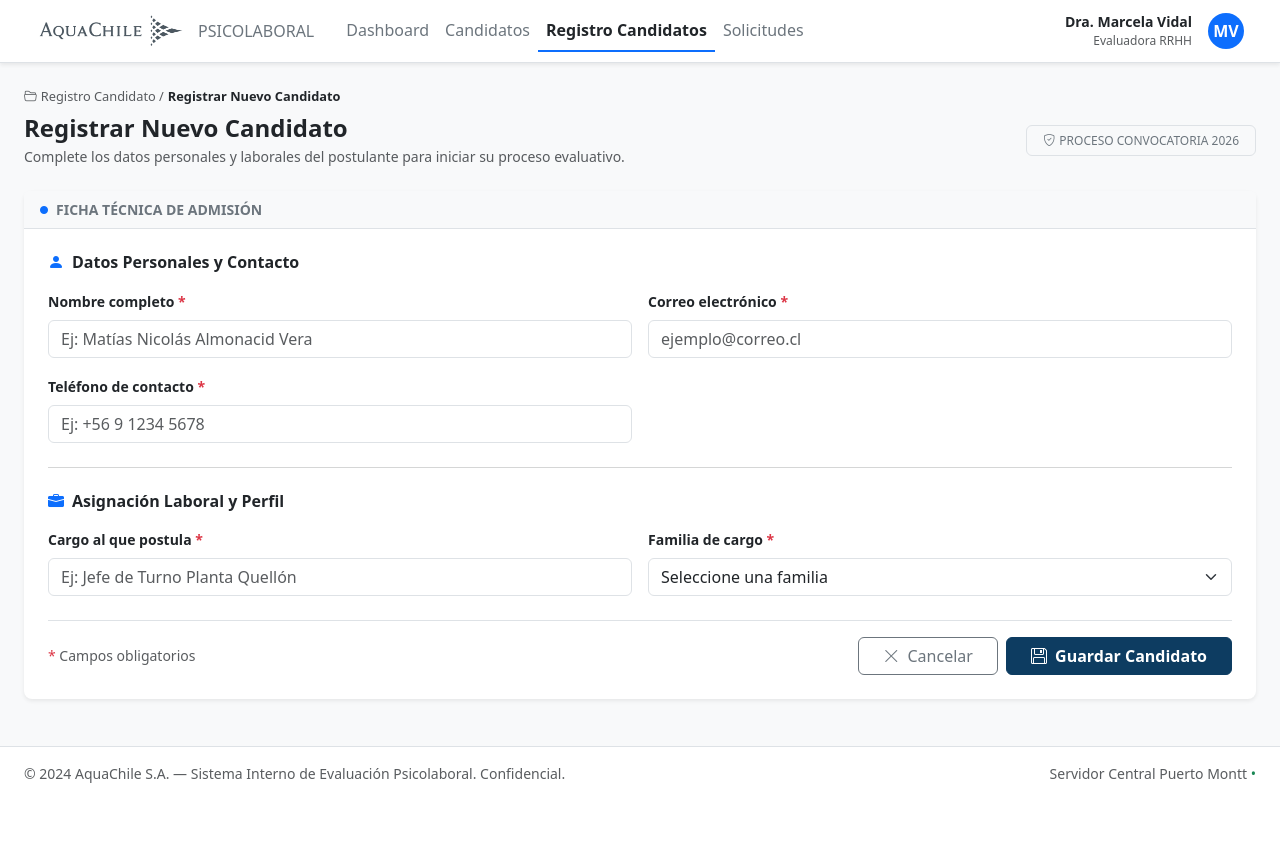
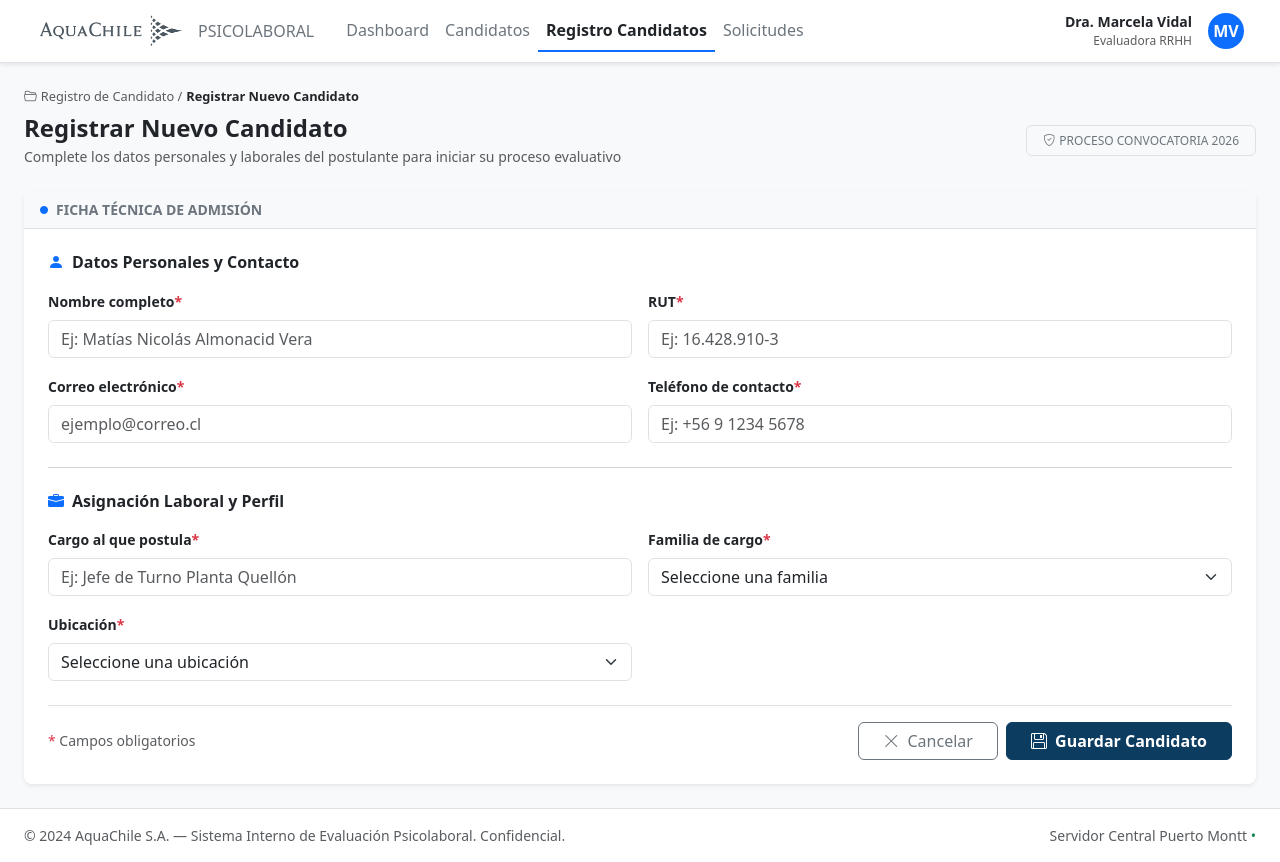
Before and after one commit to bemontoya/AquaChile, a React (Vite) app in the folder vcm-psicolaboral/: page / in a window 1280 px wide. Both pictures are taken after typing "Sample" into the empty fields and a click on the button "+ Registrar Nuevo Candidato". Before the commit the page ends 800 px from the top, so only its background shows below. Built offline with nearby package versions, Linux system fonts and the light colour scheme.

Commit message:
feat(candidatos): guarda el registro y lo agrega a la tabla

```diff
--- a/vcm-psicolaboral/src/App.jsx
+++ b/vcm-psicolaboral/src/App.jsx
@@ -14,7 +14,7 @@ export default function App() {
   const [vistaActual, setVistaActual] = useState('candidatos');
 
   const [solicitudes] = useState(solicitudesIniciales);
-  const [candidatos] = useState(candidatosIniciales);
+  const [candidatos, setCandidatos] = useState(candidatosIniciales);
 
   const [filtroActual, setFiltroActual] = useState('Todos');
   const [busqueda, setBusqueda] = useState('');
@@ -29,6 +29,12 @@ export default function App() {
 
     return coincideEstado && coincideBusqueda;
   });
+
+  //Agrega un candidato nuevo al estado y vuelve al lsitado
+  const agregarCandidato = (nuevoCandidato) => {
+    setCandidatos((prev) => [...prev, nuevoCandidato]);
+    setVistaActual('candidatos');
+  }
 
   return (
     <div className="bg-light min-vh-100 d-flex flex-column">
@@ -57,7 +63,10 @@ export default function App() {
 
         {/* Vista: Registro Candidatos (Formulario) */}
         {vistaActual === 'nuevo_candidato' && (
-          <RegistroCandidato onCancelar={() => setVistaActual('candidatos')} />
+          <RegistroCandidato
+            onAgregar={agregarCandidato}
+            onCancelar={() => setVistaActual('candidatos')}
+          />
         )}
 
         {/* Vista: Solicitudes (Abre la tabla de solicitudes) */}
--- a/vcm-psicolaboral/src/components/RegistroCandidato.jsx
+++ b/vcm-psicolaboral/src/components/RegistroCandidato.jsx
@@ -1,18 +1,19 @@
-import React, { useState } from 'react';
+import { useState } from 'react';
+import { FAMILIAS_CANDIDATOS, UBICACIONES } from '../data/catalogos';
 
-// se recibe 'onCancelar' desde App.jsx para permitir regresar a las solicitudes
-export default function CandidatoForm({ onCancelar }) {
-
-  // estado para guardar los campos ingresados por el usuario
+// se recuben 'onCancelar' y 'onGuardar' desde App.jsx
+export default function RegistroCandidato({onCancelar, onAgregar}) {
   const [formData, setFormData] = useState({
     nombre: '',
+    rut: '',
     email: '',
     telefono: '',
     cargo: '',
+    ubicacion: '',
     familiaCargo: ''
 });
 
-  // actualiza de forma dinamica el estado de un formulario
+// actualiza de forma dinamica el estado del formulario
 const handleChange = (e) => {
   const { name, value } = e.target;
   setFormData({
@@ -21,12 +22,20 @@ export default function CandidatoForm({ onCancelar }) {
   });
 };
 
-  // acción al enviar el formulario
-  const handleSubmit = (e) => {
+// accion al enviar el formulario
+const handleSubmit=(e)=>{
   e.preventDefault(); // Evita el refresco de la página
-    alert(`Candidato "${formData.nombre}" registrado exitosamente.`);//muestra un mensaje cuando se registre correctamente
 
-    // regresa automaticamente a la pantalla solicitudes
+  // Iniciales: primera letra del nombre + primera del apellido paterno
+  const palabras=formData.nombre.trim().split(/\s+/);
+  const iniciales=((palabras[0]?.[0] || '')+(palabras[2]?.[0] || palabras[1]?.[0] || '')).toUpperCase();
+
+  //Envia el candidato al estado de App.jsx (lo agrega a la tabla)
+  if (onAgregar) {
+    onAgregar({ id: Date.now(), iniciales, ...formData});
+  }
+
+  // regresa automaticamente al listado
   if (onCancelar) {
     onCancelar();
   }
@@ -34,19 +43,16 @@ export default function CandidatoForm({ onCancelar }) {
 
 return (
   <div className="w-100">
-
     {/* 1. ruta de navegación */}
     <div className="text-muted small mb-2 d-flex align-items-center gap-1" style={{ fontSize: '0.8rem' }}>
-        <i className="bi bi-folder2-open"></i> Registro Candidato / <span className="fw-semibold text-dark">Registrar Nuevo Candidato</span>
+      <i className="bi bi-folder2-open"></i>Registro de Candidato / <span className="fw-semibold text-dark">Registrar Nuevo Candidato</span>
     </div>
 
-      {/* 2. título principal de la pantalla */}
+    {/* 2. Título principal de la pantalla */}
     <div className="d-flex flex-column flex-md-row justify-content-between align-items-start align-items-md-center mb-4 gap-2">
       <div>
         <h2 className="h4 fw-bold mb-1 text-dark">Registrar Nuevo Candidato</h2>
-          <p className="text-muted small mb-0">
-            Complete los datos personales y laborales del postulante para iniciar su proceso evaluativo.
-          </p>
+        <p className="text-muted small mb-0">Complete los datos personales y laborales del postulante para iniciar su proceso evaluativo</p>
       </div>
 
       <div>
@@ -56,14 +62,12 @@ export default function CandidatoForm({ onCancelar }) {
       </div>
     </div>
 
-      {/* 3. tarjeta contenedora de la ficha técnica */}
+    {/* 3. Tarjeta contendeora de la ficha técnica */}
     <div className="card border-0 shadow-sm rounded-3">
-
       {/* parte superior de la tarjeta */}
       <div className="card-header bg-light border-bottom py-2 px-3 d-flex justify-content-between align-items-center">
         <span className="small fw-bold text-secondary d-flex align-items-center gap-2">
-            <i className="bi bi-circle-fill text-primary" style={{ fontSize: '0.5rem' }}></i>
-            FICHA TÉCNICA DE ADMISIÓN
+          <i className="bi bi-circle-fill text-primary" style={{ fontSize: '0.5rem' }}></i>FICHA TÉCNICA DE ADMISIÓN
         </span>
       </div>
 
@@ -73,14 +77,14 @@ export default function CandidatoForm({ onCancelar }) {
 
           {/* bloque de datos personales y contacto del postulante */}
           <h6 className="fw-bold mb-3 d-flex align-items-center gap-2 text-dark">
-              <i className="bi bi-person-fill text-primary"></i> Datos Personales y Contacto
+            <i className="bi bi-person-fill text-primary"></i>Datos Personales y Contacto
           </h6>
 
           <div className="row g-3 mb-4">
             {/* campo de nombre completo */}
             <div className="col-md-6">
-                <label className="form-label small fw-semibold">
-                  Nombre completo <span className="text-danger">*</span>
+              <label className="form-label small fw-semibold">Nombre completo
+                <span className="text-danger">*</span>
               </label>
               <input
                 type="text"
@@ -93,16 +97,32 @@ export default function CandidatoForm({ onCancelar }) {
               />
             </div>
 
+            {/* campo de RUT */}
+            <div className="col-md-6">
+              <label className="form-label small fw-semibold">RUT
+                <span className="text-danger">*</span>
+              </label>
+              <input
+                type="text"
+                name="rut"
+                className="form-control form-control-md"
+                placeholder="Ej: 16.428.910-3"
+                value={formData.rut}
+                onChange={handleChange}
+                required
+              />
+            </div>
+
             {/* campo de correo electronico */}
             <div className="col-md-6">
-                <label className="form-label small fw-semibold">
-                  Correo electrónico <span className="text-danger">*</span>
+              <label className="form-label small fw-semibold">Correo electrónico
+                <span className="text-danger">*</span>
               </label>
               <input
-                  type="email"
-                  name="email"
-                  className="form-control form-control-md"
-                  placeholder="ejemplo@correo.cl"
+                type='email'
+                name='email'
+                className='form-control form-control-md'
+                placeholder='ejemplo@correo.cl'
                 value={formData.email}
                 onChange={handleChange}
                 required
@@ -110,15 +130,15 @@ export default function CandidatoForm({ onCancelar }) {
             </div>
 
             {/* campo de teléfono de contacto */}
-              <div className="col-md-6">
-                <label className="form-label small fw-semibold">
-                  Teléfono de contacto <span className="text-danger">*</span>
+            <div className='col-md-6'>
+              <label className='form-label small fw-semibold'>Teléfono de contacto
+                <span className='text-danger'>*</span>
               </label>
               <input
-                  type="text"
-                  name="telefono"
-                  className="form-control form-control-md"
-                  placeholder="Ej: +56 9 1234 5678"
+                type='text'
+                name='telefono'
+                className='form-control form-control-md'
+                placeholder='Ej: +56 9 1234 5678'
                 value={formData.telefono}
                 onChange={handleChange}
                 required
@@ -126,24 +146,24 @@ export default function CandidatoForm({ onCancelar }) {
             </div>
           </div>
 
-            <hr className="my-4 text-muted opacity-25" />
+          <hr className='my-4 text-muted opacity-25' />
 
           {/* asignacion laboral y perfil */}
-            <h6 className="fw-bold mb-3 d-flex align-items-center gap-2 text-dark">
-              <i className="bi bi-briefcase-fill text-primary"></i> Asignación Laboral y Perfil
+          <h6 className='fw-bold mb-3 d-flex align-items-center gap-2 text-dark'>
+            <i className='bi bi-briefcase-fill text-primary'></i>Asignación Laboral y Perfil
           </h6>
 
-            <div className="row g-3 mb-4">
+          <div className='row g-3 mb-4'>
             {/* campo cargo al que postula */}
-              <div className="col-md-6">
-                <label className="form-label small fw-semibold">
-                  Cargo al que postula <span className="text-danger">*</span>
+            <div className='col-md-6'>
+              <label className='form-label small fw-semibold'>Cargo al que postula
+                <span className='text-danger'>*</span>
               </label>
               <input
-                  type="text"
-                  name="cargo"
-                  className="form-control form-control-md"
-                  placeholder="Ej: Jefe de Turno Planta Quellón"
+                type='text'
+                name='cargo'
+                className='form-control form-control-md'
+                placeholder='Ej: Jefe de Turno Planta Quellón'
                 value={formData.cargo}
                 onChange={handleChange}
                 required
@@ -151,48 +171,67 @@ export default function CandidatoForm({ onCancelar }) {
             </div>
 
             {/* select familia de cargo */}
-              <div className="col-md-6">
-                <label className="form-label small fw-semibold">
-                  Familia de cargo <span className="text-danger">*</span>
+            <div className='col-md-6'>
+              <label className='form-label small fw-semibold'>Familia de cargo
+                <span className='text-danger'>*</span>
               </label>
               <select
-                  name="familiaCargo"
-                  className="form-select form-select-md"
+                name='familiaCargo'
+                className='form-select form-select-md'
                 value={formData.familiaCargo}
                 onChange={handleChange}
                 required
               >
                 <option value="">Seleccione una familia</option>
-                  <option value="Operaciones Planta">Operaciones Planta</option>
-                  <option value="Engorda">Engorda / Centro Mar</option>
-                  <option value="Mantenimiento">Mantenimiento Electromecánico</option>
+                {FAMILIAS_CANDIDATOS.map((familia) => (
+                  <option key={familia} value={familia}>{familia}</option>
+                ))}
+              </select>
+            </div>
+
+            {/* select ubicación */}
+            <div className='col-md-6'>
+              <label className='form-label small fw-semibold'>Ubicación
+                <span className='text-danger'>*</span>
+              </label>
+              <select
+                name='ubicacion'
+                className='form-select form-select-md'
+                value={formData.ubicacion}
+                onChange={handleChange}
+                required
+              >
+                <option value="">Seleccione una ubicación</option>
+                {UBICACIONES.map((ubi) => (
+                  <option key={ubi} value={ubi}>{ubi}</option>
+                ))}
               </select>
             </div>
           </div>
 
           {/* botones de accion */}
-            <div className="d-flex flex-column flex-sm-row justify-content-between align-items-sm-center pt-3 gap-3 border-top">
-              <span className="text-muted small">
-                <span className="text-danger">*</span> Campos obligatorios
+          <div className='d-flex flex-column flex-sm-row justify-content-between align-items-sm-center pt-3 gap-3 border-top'>
+            <span className='text-muted small'>
+              <span className='text-danger'>*</span> Campos obligatorios
             </span>
 
-              <div className="d-flex gap-2 justify-content-end">
+            <div className='d-flex gap-2 justify-content-end'>
               {/* boton cancelar */}
               <button
-                  type="button"
-                  className="btn btn-outline-secondary px-4 fw-medium"
+                type='button'
+                className='btn btn-outline-secondary px-4 fw-medium'
                 onClick={onCancelar}
               >
-                  <i className="bi bi-x-lg me-1"></i> Cancelar
+                <i className='bi bi-x-lg me-1'></i> Cancelar
               </button>
 
               {/* boton guardar */}
               <button
-                  type="submit"
-                  className="btn text-white px-4 fw-bold"
-                  style={{ backgroundColor: '#0d3c61', borderColor: '#0d3c61' }}
+                type='submit'
+                className='btn text-white px-4 fw-bold'
+                style={{ backgroundColor: '#0d3c61', borderColor: '#0d3c61'}}
               >
-                  <i className="bi bi-floppy me-1"></i> Guardar Candidato
+                <i className='bi bi-floppy me-1'></i> Guardar Candidato
               </button>
             </div>
           </div>
```
Also changed, not shown: vcm-psicolaboral/src/data/catalogos.js (+9 -0 lines). Lines whose indentation alone changed are shown as unchanged.
